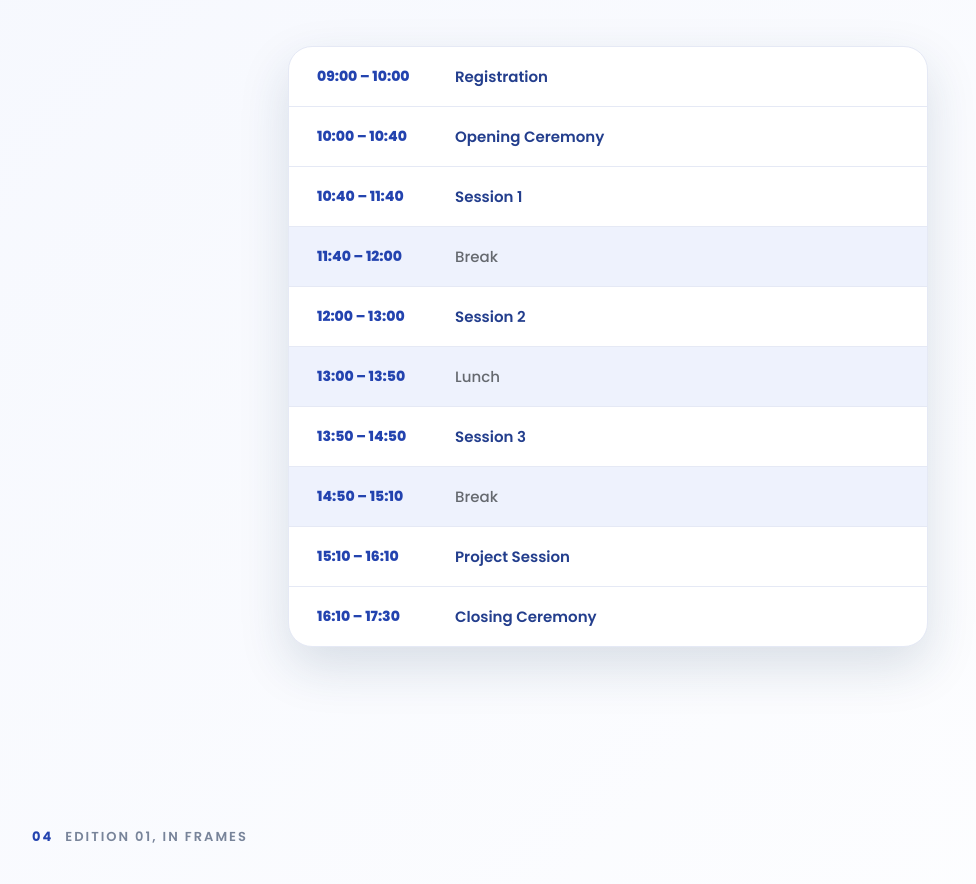
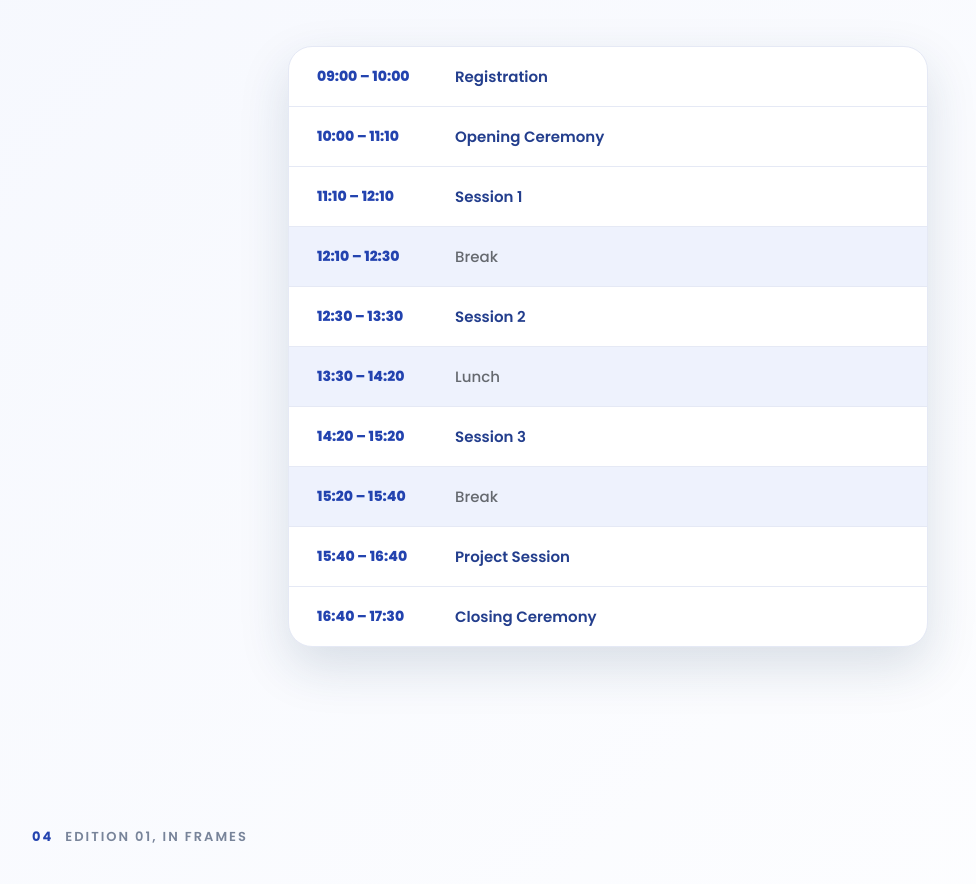
Before and after one commit to Farisoosh/ymhs-site, a plain HTML site: page index.html in a window 1280 px wide. Shown: the part 2480-3364 px from the top of the page, without its empty margins (32-1008 px from the left). Drawn offline with nearby package versions, Linux system fonts and the light colour scheme; a web font is replaced by a local one.

Commit message:
Move 30 min from Closing to Opening Ceremony, shift middle of day
Co-Authored-By: Claude Opus 5.5 <noreply@anthropic.com>

```diff
--- a/index.html
+++ b/index.html
@@ -716,15 +716,15 @@
   // Schedule timeline
   const scheduleData = [
     { time: "09:00 – 10:00", label: { en: "Registration", ar: "التسجيل" }, isBreak: false },
-    { time: "10:00 – 10:40", label: { en: "Opening Ceremony", ar: "حفل الافتتاح" }, isBreak: false },
-    { time: "10:40 – 11:40", label: { en: "Session 1", ar: "الجلسة الأولى" }, isBreak: false },
-    { time: "11:40 – 12:00", label: { en: "Break", ar: "استراحة" }, isBreak: true },
-    { time: "12:00 – 13:00", label: { en: "Session 2", ar: "الجلسة الثانية" }, isBreak: false },
-    { time: "13:00 – 13:50", label: { en: "Lunch", ar: "الغداء" }, isBreak: true },
-    { time: "13:50 – 14:50", label: { en: "Session 3", ar: "الجلسة الثالثة" }, isBreak: false },
-    { time: "14:50 – 15:10", label: { en: "Break", ar: "استراحة" }, isBreak: true },
-    { time: "15:10 – 16:10", label: { en: "Project Session", ar: "جلسة المشروع" }, isBreak: false },
-    { time: "16:10 – 17:30", label: { en: "Closing Ceremony", ar: "حفل الختام" }, isBreak: false },
+    { time: "10:00 – 11:10", label: { en: "Opening Ceremony", ar: "حفل الافتتاح" }, isBreak: false },
+    { time: "11:10 – 12:10", label: { en: "Session 1", ar: "الجلسة الأولى" }, isBreak: false },
+    { time: "12:10 – 12:30", label: { en: "Break", ar: "استراحة" }, isBreak: true },
+    { time: "12:30 – 13:30", label: { en: "Session 2", ar: "الجلسة الثانية" }, isBreak: false },
+    { time: "13:30 – 14:20", label: { en: "Lunch", ar: "الغداء" }, isBreak: true },
+    { time: "14:20 – 15:20", label: { en: "Session 3", ar: "الجلسة الثالثة" }, isBreak: false },
+    { time: "15:20 – 15:40", label: { en: "Break", ar: "استراحة" }, isBreak: true },
+    { time: "15:40 – 16:40", label: { en: "Project Session", ar: "جلسة المشروع" }, isBreak: false },
+    { time: "16:40 – 17:30", label: { en: "Closing Ceremony", ar: "حفل الختام" }, isBreak: false },
   ];
 
   function renderSchedule() {
```
